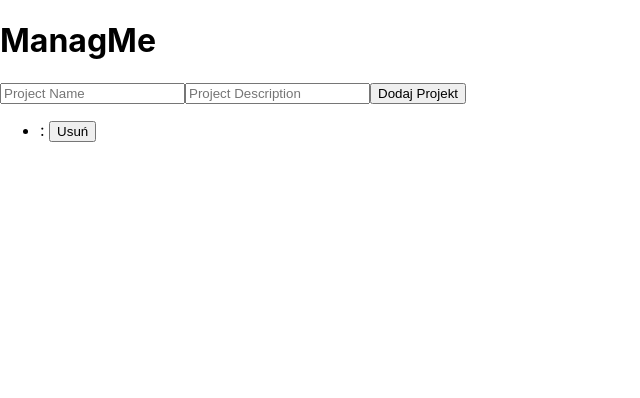
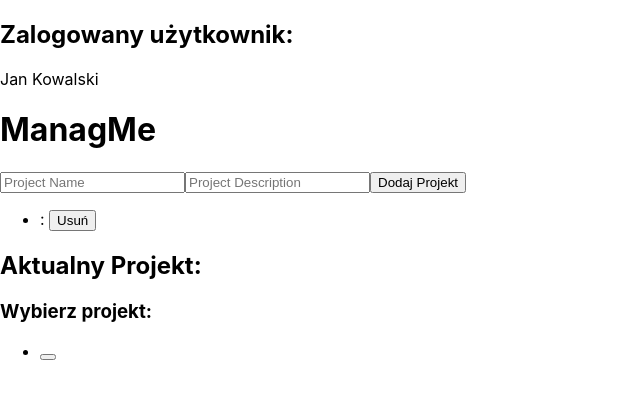
Before and after one commit to paulinapiek/ManageMe, a React (Create React App) app: page / in a window 1280 px wide. Both pictures are taken after a click on the button "Dodaj Projekt". Shown: the top 398 px of the page, without its empty margins (0-640 px from the left). Built offline with nearby package versions, Linux system fonts and the light colour scheme.

Commit message:
Added mocked user and added list of histories with create hardcoded

```diff
--- /dev/null
+++ b/src/ActiveProjects.tsx
@@ -0,0 +1,36 @@
+import React, { useState } from "react";
+import { Project } from "./Project";
+import {ProjectManager2} from "./ProjectManager2";
+import StoryList from "./StoryList";
+
+const ActiveProject = ({ projects }: { projects: { id: string; name: string }[] }) => {
+  const projectManager = new ProjectManager2();
+  const [activeProject, setActiveProject] = useState<string | null>(projectManager.getActiveProject());
+
+  const handleSelect = (id: string) => {
+    projectManager.setActiveProject(id);
+    setActiveProject(id);
+  };
+
+  return (
+    <div>
+      <h2>Aktualny Projekt:</h2>
+      {activeProject && <p>Wybrano: {projects.find(p => p.id === activeProject)?.name}</p>}
+
+      <h3>Wybierz projekt:</h3>
+      <ul>
+        {projects.map((project) => (
+          <li key={project.id}>
+            <button onClick={() => handleSelect(project.id)}>{project.name}</button>
+          </li>
+        ))}
+      </ul>
+ {/* jesli nie ma zadnego aktywnego projektu to jest null */}
+      {activeProject != null ? <StoryList projectId={activeProject} /> : ""}
+
+
+    </div>
+  );
+};
+
+export default ActiveProject;
--- a/src/ProjectManager.tsx
+++ b/src/ProjectManager.tsx
@@ -1,13 +1,16 @@
 import React, { useState, useEffect } from "react";
+
 import { LocalStorageAPI } from "./LocalStorageAPI";
 import { Project } from "./Project";
-
+import StoryList from "./StoryList";
+import ActiveProject from "./ActiveProjects";
 
 const ProjectManager = () => {
   const [projects, setProjects] = useState<Project[]>([]);
   const api = new LocalStorageAPI();
   const [name, setName] = useState<string>(""); // State for project name
   const [description, setDescription] = useState<string>("");
+
 
   useEffect(() => {
     setProjects(api.getProjects());
@@ -27,6 +30,7 @@ const ProjectManager = () => {
     api.deleteProject(id);
     setProjects(api.getProjects());
   };
+
 
   return (
     <div>
@@ -49,10 +53,15 @@ const ProjectManager = () => {
           <li key={project.id}>
             <strong>{project.name}</strong>: {project.description}
             <button onClick={() => handleDeleteProject(project.id)}>Usuń</button>
+
           </li>
         ))}
       </ul>
+
+      <ActiveProject projects={projects} />
     </div>
+
+
   );
 };
 
--- /dev/null
+++ b/src/ProjectManager2.ts
@@ -0,0 +1,13 @@
+
+export class ProjectManager2 {
+  private activeProjectId: string | null = null;
+
+  setActiveProject(projectId: string): void {
+    this.activeProjectId = projectId;
+    localStorage.setItem("activeProject", projectId);
+  }
+
+  getActiveProject(): string | null {
+    return this.activeProjectId || localStorage.getItem("activeProject");
+  }
+}
--- /dev/null
+++ b/src/Story.ts
@@ -0,0 +1,10 @@
+export interface Story {
+    id: string;
+    name: string;
+    description: string;
+    priority: "low" | "midium" | "high";
+    projectId: string;
+    createdAt: string;
+    state: "to do" | "doing" | "done";
+    ownerId: string;
+  }
--- /dev/null
+++ b/src/StoryList.tsx
@@ -0,0 +1,61 @@
+import React, { useState, useEffect } from "react";
+import { Story } from "./Story";
+import { StoryManager } from "./StoryManager";
+
+const StoryList = ({ projectId }: { projectId: string }) => {
+  const [stories, setStories] = useState<Story[]>([]);
+  const [filter, setFilter] = useState<"to do" | "doing" | "done" | "all">("all");
+
+  const storyManager = new StoryManager();
+
+  useEffect(() => {
+    const allStories = storyManager.getStories();
+    setStories(allStories.filter(story => story.projectId === projectId));
+  }, [projectId]);
+
+  const filteredStories = stories.filter(story => filter === "all" || story.state === filter);
+
+    function addStory(): void {
+        const createStory: Story = {
+            id: "1", // auto generate
+            name: "Test1", // do wypelniania
+            description: "Test1Description", // do wypelniania
+            priority: "low", // do wypelnienia
+            projectId: projectId, // przepisanie projecTId
+            createdAt: new Date().toISOString(), // auto
+            state: "to do", // do wypelnienia
+            ownerId: "Jan Kowalski", // sciagniecie uzytkownika informacji
+            };
+        storyManager.addStory(createStory);
+
+
+        const allStories = storyManager.getStories();
+        setStories(allStories.filter(story => story.projectId === projectId));
+    }
+
+    // create (zbierajac dane)
+    // edit
+    // delete
+  return (
+    <div>
+      <h2>Dodaj nowa Historyjek</h2>
+      <button onClick={() => addStory()}>Dodaj</button>
+
+      <h2>Lista Historyjek</h2>
+      <button onClick={() => setFilter("all")}>Wszystkie</button>
+      <button onClick={() => setFilter("to do")}>Do zrobienia</button>
+      <button onClick={() => setFilter("doing")}>W trakcie</button>
+      <button onClick={() => setFilter("done")}>Zamknięte</button>
+
+      <ul>
+        {filteredStories.map(story => (
+          <li key={story.id}>
+            <strong>{story.name}</strong>: {story.description} ({story.state})
+          </li>
+        ))}
+      </ul>
+    </div>
+  );
+}
+
+export default StoryList;
--- /dev/null
+++ b/src/StoryManager.tsx
@@ -0,0 +1,28 @@
+
+  import { Story} from "./Story"
+  export class StoryManager {
+    private key: string = "stories";
+
+    getStories(): Story[] {
+      const data = localStorage.getItem(this.key);
+      return data ? JSON.parse(data) : [];
+    }
+
+    addStory(story: Story): void {
+      const stories = this.getStories();
+      stories.push(story);
+      localStorage.setItem(this.key, JSON.stringify(stories));
+    }
+
+    updateStory(updatedStory: Story): void {
+      const stories = this.getStories().map(story =>
+        story.id === updatedStory.id ? updatedStory : story
+      );
+      localStorage.setItem(this.key, JSON.stringify(stories));
+    }
+
+    deleteStory(storyId: string): void {
+      const stories = this.getStories().filter(story => story.id !== storyId);
+      localStorage.setItem(this.key, JSON.stringify(stories));
+    }
+  }
--- /dev/null
+++ b/src/UserManager.ts
@@ -0,0 +1,21 @@
+export interface User {
+    id: string;
+    firstName: string;
+    lastName: string;
+  }
+
+  export class UserManager {
+    private currentUser: User;
+
+    constructor() {
+      this.currentUser = {
+        id: "1",
+        firstName: "Jan",
+        lastName: "Kowalski",
+      };
+    }
+
+    getUser(): User {
+      return this.currentUser;
+    }
+  }
--- /dev/null
+++ b/src/UserProfile.tsx
@@ -0,0 +1,16 @@
+import React from "react";
+import { UserManager } from "./UserManager";
+
+const UserProfile = () => {
+  const userManager = new UserManager();
+  const user = userManager.getUser();
+
+  return (
+    <div>
+      <h2>Zalogowany użytkownik:</h2>
+      <p>{user.firstName} {user.lastName}</p>
+    </div>
+  );
+};
+
+export default UserProfile;
--- a/src/index.tsx
+++ b/src/index.tsx
@@ -3,14 +3,19 @@ import ReactDOM from 'react-dom/client';
 import './index.css';
 import reportWebVitals from './reportWebVitals';
 import ProjectManager from './ProjectManager';
+import StoryList from './StoryList';
+import UserProfile from './UserProfile';
 
 const root = ReactDOM.createRoot(
   document.getElementById('root') as HTMLElement
 );
 root.render(
   <React.StrictMode>
+    <UserProfile/>
     <ProjectManager />
+
   </React.StrictMode>
+
 );
 
 // If you want to start measuring performance in your app, pass a function
```
Also changed, not shown: src/Project.ts (+4 -4 lines), 1 other file (tests, documents, lock files or other folders).
